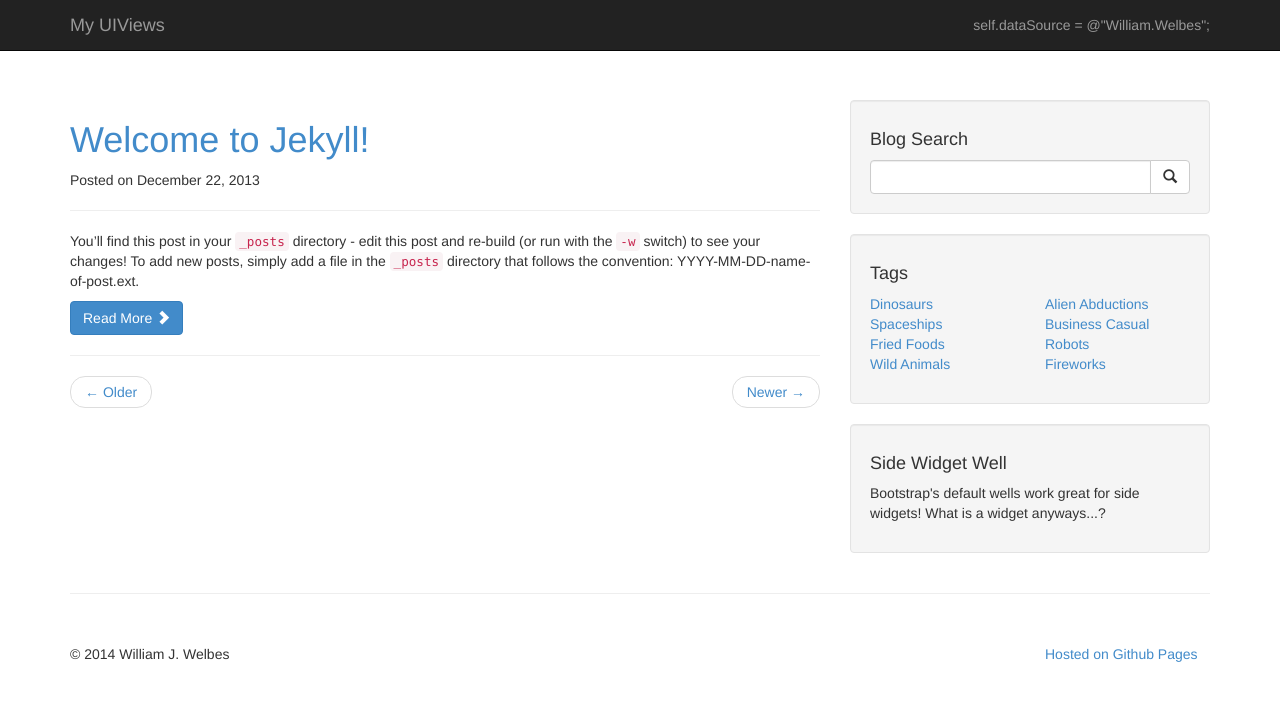
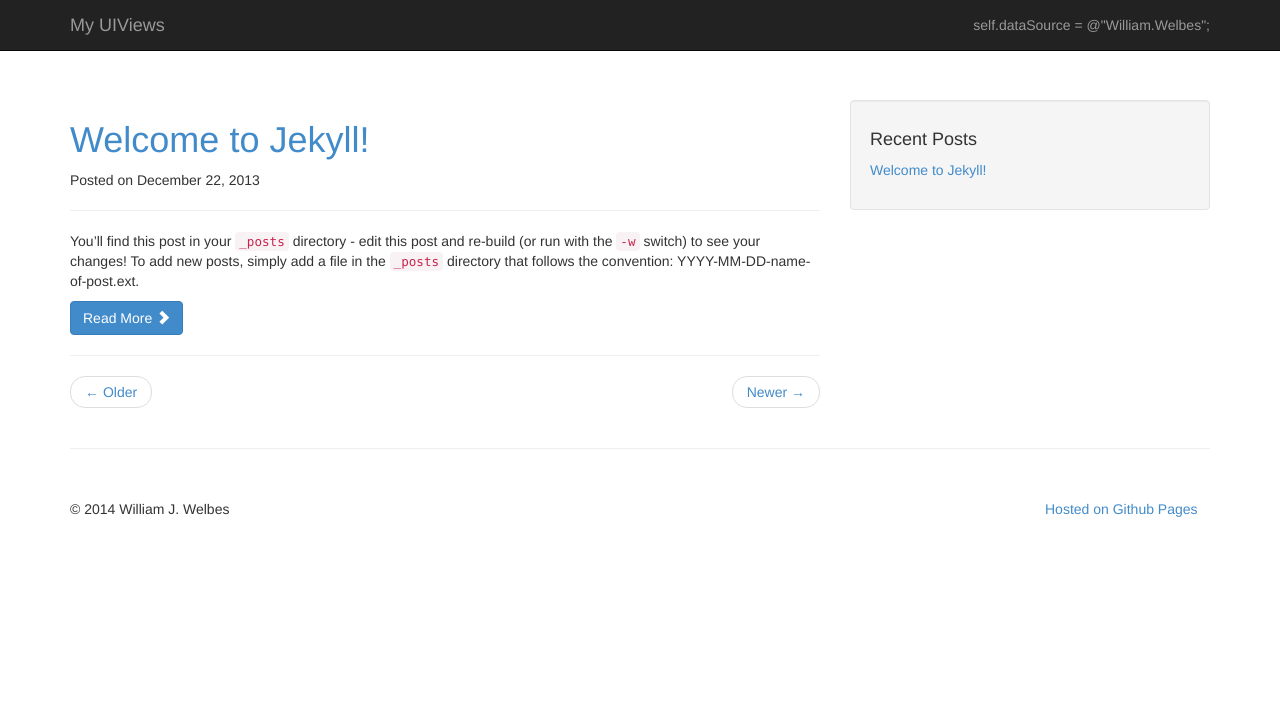
Before and after one commit to welbesw/welbesw.github.io, a Jekyll site: the page built from index.html, in a window 1280 px wide. Shown: the top 701 px of the page. Built offline with Jekyll 4.4.1, drawn with Linux system fonts in a browser that asks for light colours; Markdown is read by kramdown in place of the engine named in the settings.

Commit message:
Update the layouts and side bar content.

```diff
--- a/_layouts/default.html
+++ b/_layouts/default.html
@@ -11,13 +11,13 @@
       <meta name="viewport" content="width=device-width, initial-scale=1.0">
 
       <!-- Bootstrap -->
-      <link href="css/bootstrap.min.css" rel="stylesheet">
+      <link href="/css/bootstrap.min.css" rel="stylesheet">
 
       <!-- syntax highlighting CSS -->
       <link rel="stylesheet" href="/css/syntax.css">
 
       <!-- Custom CSS -->
-      <link href="css/blog-home.css" rel="stylesheet">
+      <link href="/css/blog-home.css" rel="stylesheet">
 
   </head>
   <body>
@@ -31,7 +31,7 @@
             <span class="icon-bar"></span>
             <span class="icon-bar"></span>
           </button>
-          <a class="navbar-brand" href="index.html">{{ site.name }}</a>
+          <a class="navbar-brand" href="/index.html">{{ site.name }}</a>
         </div>
 
         <!-- Collect the nav links, forms, and other content for toggling -->
@@ -50,49 +50,38 @@
 
           {{ content }}
 
-          <!-- pager -->
-          <ul class="pager">
-            <li class="previous"><a href="#">&larr; Older</a></li>
-            <li class="next"><a href="#">Newer &rarr;</a></li>
-          </ul>
-
         </div>
 
         <div class="col-lg-4">
+          <!--
           <div class="well">
-            <h4>Blog Search</h4>
+            <h4>Search</h4>
             <div class="input-group">
               <input type="text" class="form-control">
               <span class="input-group-btn">
                 <button class="btn btn-default" type="button"><span class="glyphicon glyphicon-search"></span></button>
               </span>
-            </div><!-- /input-group -->
-          </div><!-- /well -->
+            </div>
+          </div>
+          -->
           <div class="well">
-            <h4>Tags</h4>
+            <h4>Recent Posts</h4>
               <div class="row">
                 <div class="col-lg-6">
                   <ul class="list-unstyled">
-                    <li><a href="#dinosaurs">Dinosaurs</a></li>
-                    <li><a href="#spaceships">Spaceships</a></li>
-                    <li><a href="#fried-foods">Fried Foods</a></li>
-                    <li><a href="#wild-animals">Wild Animals</a></li>
-                  </ul>
-                </div>
-                <div class="col-lg-6">
-                  <ul class="list-unstyled">
-                    <li><a href="#alien-abductions">Alien Abductions</a></li>
-                    <li><a href="#business-casual">Business Casual</a></li>
-                    <li><a href="#robots">Robots</a></li>
-                    <li><a href="#fireworks">Fireworks</a></li>
+                    {% for post in site.posts %}
+                    <li><a href="{{ post.url }}">{{ post.title }}</a></li>
+                    {% endfor %}
                   </ul>
                 </div>
               </div>
-          </div><!-- /well -->
+          </div>
+          <!--
           <div class="well">
             <h4>Side Widget Well</h4>
             <p>Bootstrap's default wells work great for side widgets! What is a widget anyways...?</p>
-          </div><!-- /well -->
+          </div>
+          -->
         </div>
       </div>
 
@@ -114,6 +103,6 @@
       <!-- jQuery (necessary for Bootstrap's JavaScript plugins) -->
       <script src="https://code.jquery.com/jquery.js"></script>
       <!-- Include all compiled plugins (below), or include individual files as needed -->
-      <script src="js/bootstrap.min.js"></script>
+      <script src="/js/bootstrap.min.js"></script>
     </body>
 </html>
--- a/_layouts/post.html
+++ b/_layouts/post.html
@@ -2,7 +2,7 @@
 layout: default
 ---
 <h2>{{ page.title }}</h2>
-<p class="meta">{{ page.date | date_to_string }}</p>
+<p class="meta">{{ page.date | date: '%B %d, %Y' }}</p>
 
 <div class="post">
 {{ content }}
--- a/index.html
+++ b/index.html
@@ -13,3 +13,9 @@ title: My UIViews
 
 <hr>
 {% endfor %}
+
+<!-- pager -->
+<ul class="pager">
+	<li class="previous"><a href="#">&larr; Older</a></li>
+	<li class="next"><a href="#">Newer &rarr;</a></li>
+</ul>
```
